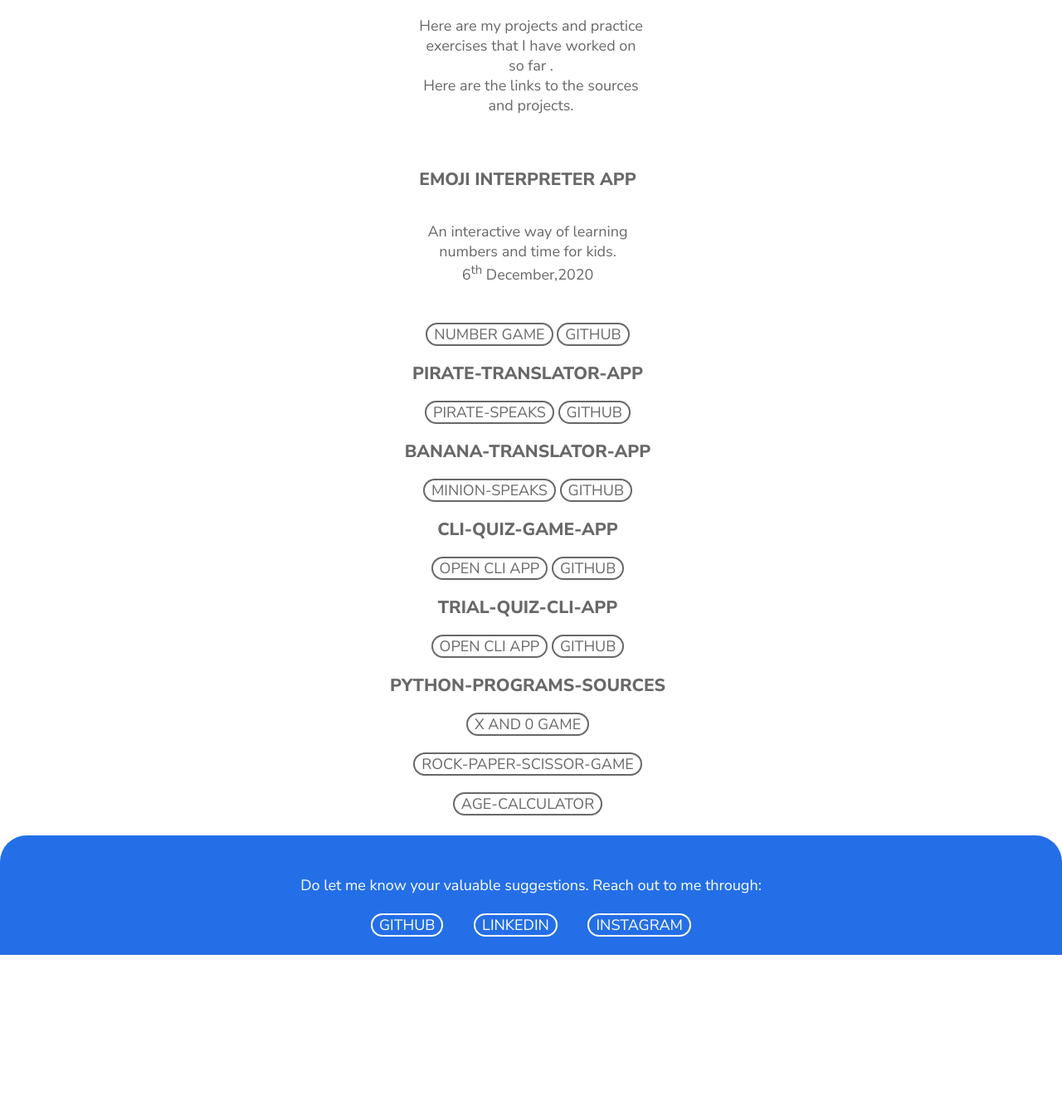
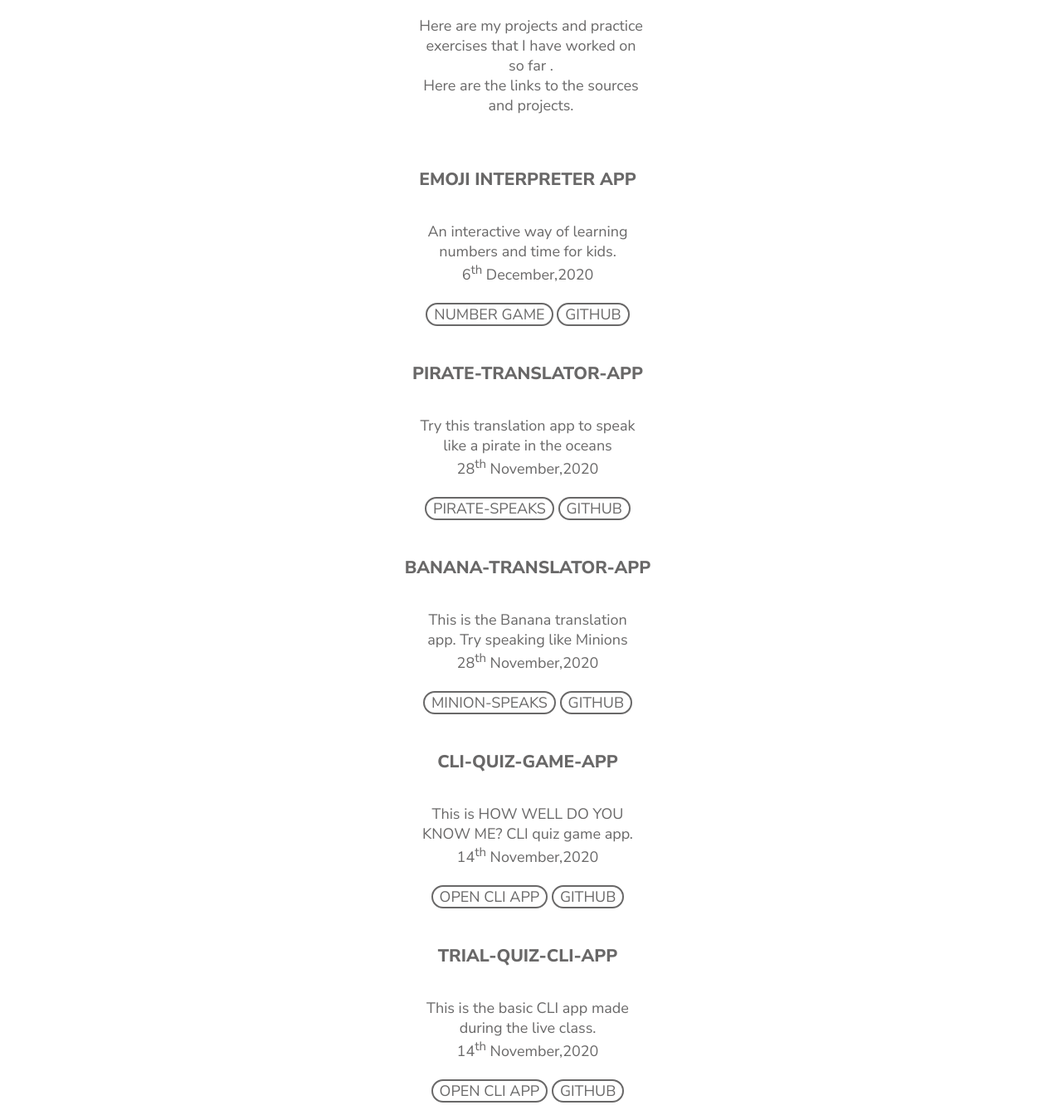
Before and after one commit to Amruta0103/my_portfolio, a plain HTML site: page projects.htm in a window 1280 px wide. Shown: the part 283-1621 px from the top of the page at 83% size. Before the commit the page ends 1434 px from the top, so only its background shows below. Drawn offline with Linux system fonts and the light colour scheme.

Commit message:
fix projects list

```diff
--- a/projects.htm
+++ b/projects.htm
@@ -23,37 +23,37 @@
   <section class="block">
     <p class="para">Here are my projects and practice exercises that I have worked on so far .<br>Here are the links to the sources and projects.</p>
     <ol class="list-projs-main">
-      <li class="list-projs-sub"><h3>EMOJI INTERPRETER APP<br></h3><p class="para">An interactive way of learning numbers and time for kids.<br>6<sup>th</sup> December,2020</sup></p><br>
+      <li class="list-projs-sub"><h3>EMOJI INTERPRETER APP</h3><p class="para">An interactive way of learning numbers and time for kids.<br>6<sup>th</sup> December,2020</sup></p>
         <ul class="list-set">
           <li class="list-projs-items"><a class="link" href="https://w3x13.csb.app/">NUMBER GAME</a></li>
           <li class="list-projs-items"><a class="link" href="https://github.com/Amruta0103/Emoji-Interpreter">GITHUB</a></li>
         </ul>
-      </li>
-      <li class="list-projs-sub"><h3>PIRATE-TRANSLATOR-APP<br></h3>
+      </li><br>
+      <li class="list-projs-sub"><h3>PIRATE-TRANSLATOR-APP<br></h3><p class="para">Try this translation app to speak like a pirate in the oceans<br>28<sup>th</sup> November,2020</p>
         <ul class="list-set">
           <li class="list-projs-items"><a class="link" href="https://pirate-translator-app.netlify.app/">PIRATE-SPEAKS</a></li>
           <li class="list-projs-items"><a class="link" href="https://github.com/Amruta0103/Translator-App">GITHUB</a></li>
         </ul>
-      </li>
-      <li class="list-projs-sub"><h3>BANANA-TRANSLATOR-APP<br></h3>
+      </li><br>
+      <li class="list-projs-sub"><h3>BANANA-TRANSLATOR-APP<br></h3><p class="para">This is the Banana translation app. Try speaking like Minions<br>28<sup>th</sup> November,2020</p>
         <ul class="list-set">
           <li class="list-projs-items"><a class="link" href="https://minion-speaks-banana.netlify.app/">MINION-SPEAKS</a></li>
           <li class="list-projs-items"><a class="link" href="https://github.com/Amruta0103/Banana-speak">GITHUB</a></li>
         </ul>
-      </li>
-      <li class="list-projs-sub"><h3>CLI-QUIZ-GAME-APP<br></h3>
+      </li><br>
+      <li class="list-projs-sub"><h3>CLI-QUIZ-GAME-APP<br></h3><p class="para">This is HOW WELL DO YOU KNOW ME? CLI quiz game app.<br>14<sup>th</sup> November,2020</p>
         <ul class="list-set">
           <li class="list-projs-items"><a class="link" href="https://repl.it/@AmrutaD/quizgame?embed=1&output=1">OPEN CLI APP</a></li>
           <li class="list-projs-items"><a class="link" href="https://github.com/Amruta0103/CLI-APP-Quiz_Game">GITHUB</a></li>
         </ul>
-      </li>
-      <li class="list-projs-sub"><h3>TRIAL-QUIZ-CLI-APP<br></h3>
+      </li><br>
+      <li class="list-projs-sub"><h3>TRIAL-QUIZ-CLI-APP<br></h3><p class="para">This is the basic CLI app made during the live class.<br>14<sup>th</sup> November,2020</p>
         <ul class="list-set">
           <li class="list-projs-items"><a class="link" href="https://repl.it/@AmrutaD/practicegame?embed=1&output=1">OPEN CLI APP</a></li>
           <li class="list-projs-items"><a class="link" href="https://github.com/Amruta0103/CLI-APP-practice_game">GITHUB</a></li>
         </ul>
-      </li>
-      <li class="list-projs-sub"><h3>PYTHON-PROGRAMS-SOURCES</h3>
+      </li><br>
+      <li class="list-projs-sub"><h3>PYTHON-PROGRAMS-SOURCES</h3><p class="para">Here are some of my previous Python projects.</p>
         <ul class="list-set">
           <li class="list-projs-items"><a class="link" href="https://github.com/Amruta0103/Python-Practice/blob/master/X_and_O.py">X AND 0 GAME</a></li>
           <br><br>
```
